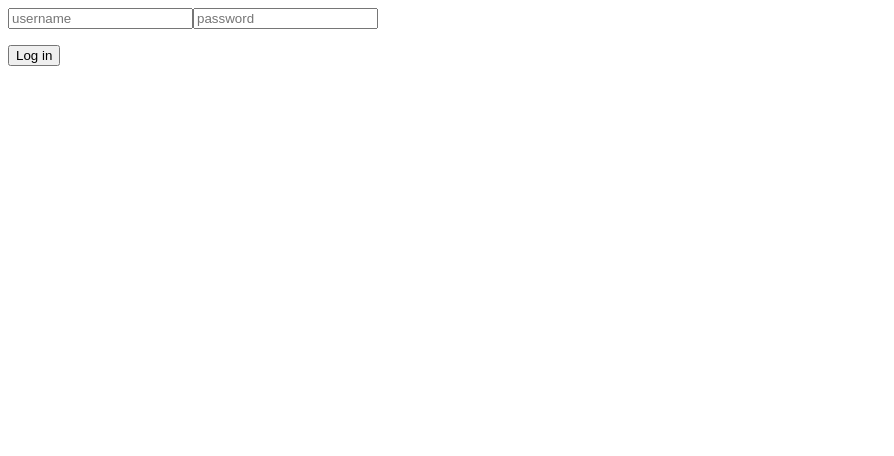
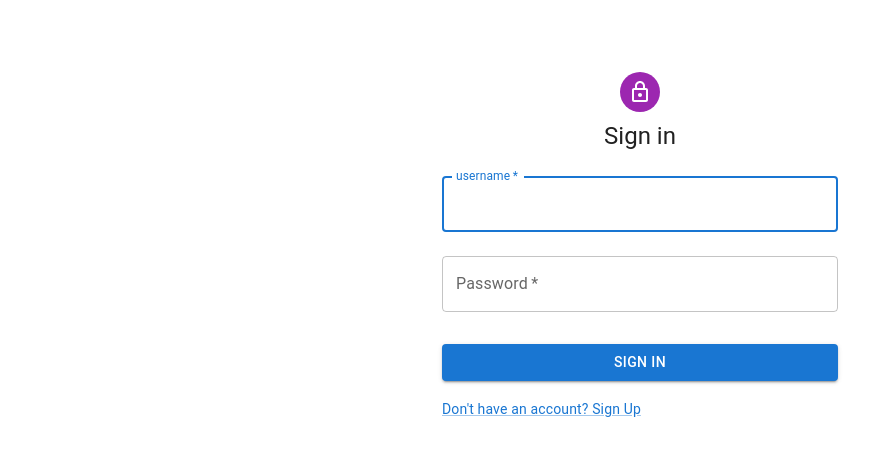
Before and after one commit to ngocrc3108/ce232_frontend, a React (Create React App) app: page /login in a window 1280 px wide. Shown: the top 456 px of the page, without its empty margins (0-894 px from the left). Built offline with nearby package versions, Linux system fonts and the light colour scheme; no server answers.

Commit message:
lam login form tu mui

```diff
--- a/package.json
+++ b/package.json
@@ -6,7 +6,8 @@
   "dependencies": {
     "@emotion/react": "^11.11.4",
     "@emotion/styled": "^11.11.5",
-    "@mui/material": "^5.15.14",
+    "@mui/icons-material": "^5.15.16",
+    "@mui/material": "^5.15.16",
     "@testing-library/jest-dom": "^5.17.0",
     "@testing-library/react": "^13.4.0",
     "@testing-library/user-event": "^13.5.0",
--- a/src/pages/login.js
+++ b/src/pages/login.js
@@ -1,16 +1,37 @@
-import React, { useState } from "react";
+import { useState } from "react";
 import { useNavigate } from "react-router-dom";
-import { serverUrl } from "../App";
 import { myFetch } from "../App";
 
+import * as React from 'react';
+import Avatar from '@mui/material/Avatar';
+import Button from '@mui/material/Button';
+import CssBaseline from '@mui/material/CssBaseline';
+import TextField from '@mui/material/TextField';
+import Link from '@mui/material/Link';
+import Grid from '@mui/material/Grid';
+import Box from '@mui/material/Box';
+import LockOutlinedIcon from '@mui/icons-material/LockOutlined';
+import Typography from '@mui/material/Typography';
+import Container from '@mui/material/Container';
+import { createTheme, ThemeProvider } from '@mui/material/styles';
 
-function Login({setLoggedIn}) {
-    const [username, setUsername] = useState(() => "");
-    const [password, setPassowrd] = useState(() => "");
+// TODO remove, this demo shouldn't need to reset the theme.
+
+const defaultTheme = createTheme();
+
+export default function Login({setLoggedIn}) {
     const [errMessage, setErrMessage] = useState(() => "");
     const navigate = useNavigate();
 
-    const onButtonClick = async () => {
+    const handleSubmit = async (event) => {
+        event.preventDefault();
+        const data = new FormData(event.currentTarget);
+        const username = data.get('username')
+        const password = data.get('password')
+        console.log({
+            username,
+            password,
+        });
         const {success, message} = await myFetch('/auth/login', {
             body : {username, password}
         })
@@ -20,27 +41,66 @@ function Login({setLoggedIn}) {
 
         if(success)
             navigate("/")
-    }
+  };
 
-    return (
-        <div>
-            <input
-                value={username}
-                placeholder="username"
-                onChange={(ev) => setUsername(ev.target.value)}
-                className={"inputBox"}
+  return (
+    <ThemeProvider theme={defaultTheme}>
+      <Container component="main" maxWidth="xs">
+        <CssBaseline />
+        <Box
+          sx={{
+            marginTop: 8,
+            display: 'flex',
+            flexDirection: 'column',
+            alignItems: 'center',
+          }}
+        >
+          <Avatar sx={{ m: 1, bgcolor: 'secondary.main' }}>
+            <LockOutlinedIcon />
+          </Avatar>
+          <Typography component="h1" variant="h5">
+            Sign in
+          </Typography>
+          <Box component="form" onSubmit={handleSubmit} noValidate sx={{ mt: 1 }}>
+            <TextField
+              margin="normal"
+              required
+              fullWidth
+              id="username"
+              label="username"
+              name="username"
+              autoComplete="username"
+              autoFocus
             />
-            <input
-                value={password}
-                placeholder="password"
-                onChange={(ev) => setPassowrd(ev.target.value)}
-                className={"inputBox"}
+            <TextField
+              margin="normal"
+              required
+              fullWidth
+              name="password"
+              label="Password"
+              type="password"
+              id="password"
+              autoComplete="current-password"
             />
-            <p>{errMessage}</p>
-            <input className={'inputButton'} type="button" onClick={onButtonClick} value={'Log in'} />
-        </div>
-
-    );
+            <Button
+              type="submit"
+              fullWidth
+              variant="contained"
+              sx={{ mt: 3, mb: 2 }}
+            >
+              Sign In
+            </Button>
+            <Grid container>
+              <Grid item>
+                <Link href="#" variant="body2">
+                  {"Don't have an account? Sign Up"}
+                </Link>
+              </Grid>
+            </Grid>
+          </Box>
+        </Box>
+        <p>{errMessage}</p>
+      </Container>
+    </ThemeProvider>
+  );
 }
-
-export default Login;
--- /dev/null
+++ b/src/styles/login.module.css
@@ -0,0 +1,198 @@
+
+*,
+*::before,
+*::after {
+-webkit-box-sizing: border-box;
+box-sizing: border-box;
+}
+
+html {
+  font-family: sans-serif;
+  line-height: 1.15;
+  -webkit-text-size-adjust: 100%;
+  -webkit-tap-highlight-color: rgba(0, 0, 0, 0);
+}
+
+section {
+  display: block;
+}
+
+body {
+  margin: 0;
+  font-family: -apple-system, BlinkMacSystemFont, "Segoe UI", Roboto, "Helvetica Neue", Arial, "Noto Sans", sans-serif, "Apple Color Emoji", "Segoe UI Emoji", "Segoe UI Symbol", "Noto Color Emoji";
+  font-size: 1rem;
+  font-weight: 400;
+  line-height: 1.5;
+  color: #212529;
+  text-align: left;
+  background-color: #ffffff;
+}
+
+.ftco-section {
+  padding: 7em 0;
+}
+
+ul {
+  padding-left: 5%;
+  margin-top: 0%;
+}
+
+a {
+  display:block;
+  color: #007bff;
+  text-decoration: none;
+  background-color: transparent;
+}
+
+p {
+  margin-top: 0;
+  margin-bottom: 1rem;
+  color: gray;
+}
+
+.container {
+  width: 100%;
+  margin-right: auto;
+  margin-left: auto;
+}
+
+@media (min-width: 576px) {
+  .container {
+  max-width: 540px; } }
+@media (min-width: 768px) {
+  .container {
+  max-width: 720px; } }
+@media (min-width: 992px) {
+  .container {
+  max-width: 960px; } }
+@media (min-width: 1200px) {
+  .container {
+  max-width: 1140px; }}
+
+.justify-content-center {
+  display: flex;
+  justify-content: center !important;
+}
+
+.login-wrap {
+  width: 21rem;
+  padding: 1.5rem !important;
+  position: relative;
+  background: #fff;
+  border-radius: 10px;
+  -webkit-box-shadow: 0px 10px 34px -15px rgba(0, 0, 0, 0.24);
+  -moz-box-shadow: 0px 10px 34px -15px rgba(0, 0, 0, 0.24);
+  box-shadow: 0px 10px 34px -15px rgba(0, 0, 0, 0.24);
+
+}
+
+
+.login-wrap h3 {
+  font-weight: 600;
+  margin-top: 0;
+  margin-bottom: 0.5rem;
+  font-size: 1.75rem;
+  line-height: 1.5;
+}
+
+.login-wrap .icon {
+  width: 80px;
+  height: 80px;
+  background: #1089ff;
+  border-radius: 50%;
+  font-size: 30px;
+  margin: 0 auto;
+  margin-bottom: 10px;
+}
+
+.login-wrap .icon span {
+  color: #fff;
+}
+
+.d_flex {
+  display: -webkit-box !important;
+  display: -ms-flexbox !important;
+  display: flex !important;
+}
+
+.align-items-center {
+  -webkit-box-align: center !important;
+  -ms-flex-align: center !important;
+  align-items: center !important;
+}
+
+.text-center {
+  text-align: center !important;
+}
+
+.mb-4 {
+  margin-bottom: 1.5rem !important;
+}
+
+.form_group {
+  margin-bottom: 1rem;
+}
+
+.form-control {
+  height: 52px;
+  background: #fff;
+  color: #000;
+  font-size: 16px;
+  border-radius: 5px;
+  -webkit-box-shadow: none;
+  box-shadow: none;
+  border: 1px solid rgba(0, 0, 0, 0.1);
+}
+
+.btn {
+  cursor: pointer;
+  border-radius: 40px;
+  -webkit-box-shadow: none !important;
+  box-shadow: none !important;
+  font-size: 15px;
+}
+
+.btn.btn-primary {
+  background: #1089ff !important;
+  border: 1px solid #1089ff !important;
+  color: #fff !important;
+}
+
+.w-100 {
+  width: 100% !important; }
+.w-50 {
+  width: 50% !important; }
+
+.form-control {
+  display: block;
+  width: 100%;
+  height: calc(1.5em + 0.75rem + 2px);
+  padding: 0.375rem 0.75rem;
+  font-size: 1rem;
+  font-weight: 400;
+  line-height: 1.5;
+  color: #495057;
+  background-color: #fff;
+  background-clip: padding-box;
+  border: 1px solid #ced4da;
+  border-radius: 0.25rem;
+  -webkit-transition: border-color 0.15s ease-in-out, -webkit-box-shadow 0.15s ease-in-out;
+  transition: border-color 0.15s ease-in-out, -webkit-box-shadow 0.15s ease-in-out;
+  -o-transition: border-color 0.15s ease-in-out, box-shadow 0.15s ease-in-out;
+  transition: border-color 0.15s ease-in-out, box-shadow 0.15s ease-in-out;
+  transition: border-color 0.15s ease-in-out, box-shadow 0.15s ease-in-out, -webkit-box-shadow 0.15s ease-in-out;
+}
+
+.d-md-flex {
+  display: -webkit-box !important;
+  display: -ms-flexbox !important;
+  display: flex !important;
+  }
+.text-md-right {
+  text-align: center;
+}
+
+#mess {
+  margin: 0;
+  height: min-content;
+}
```
Also changed, not shown: 1 other file (tests, documents, lock files or other folders).
